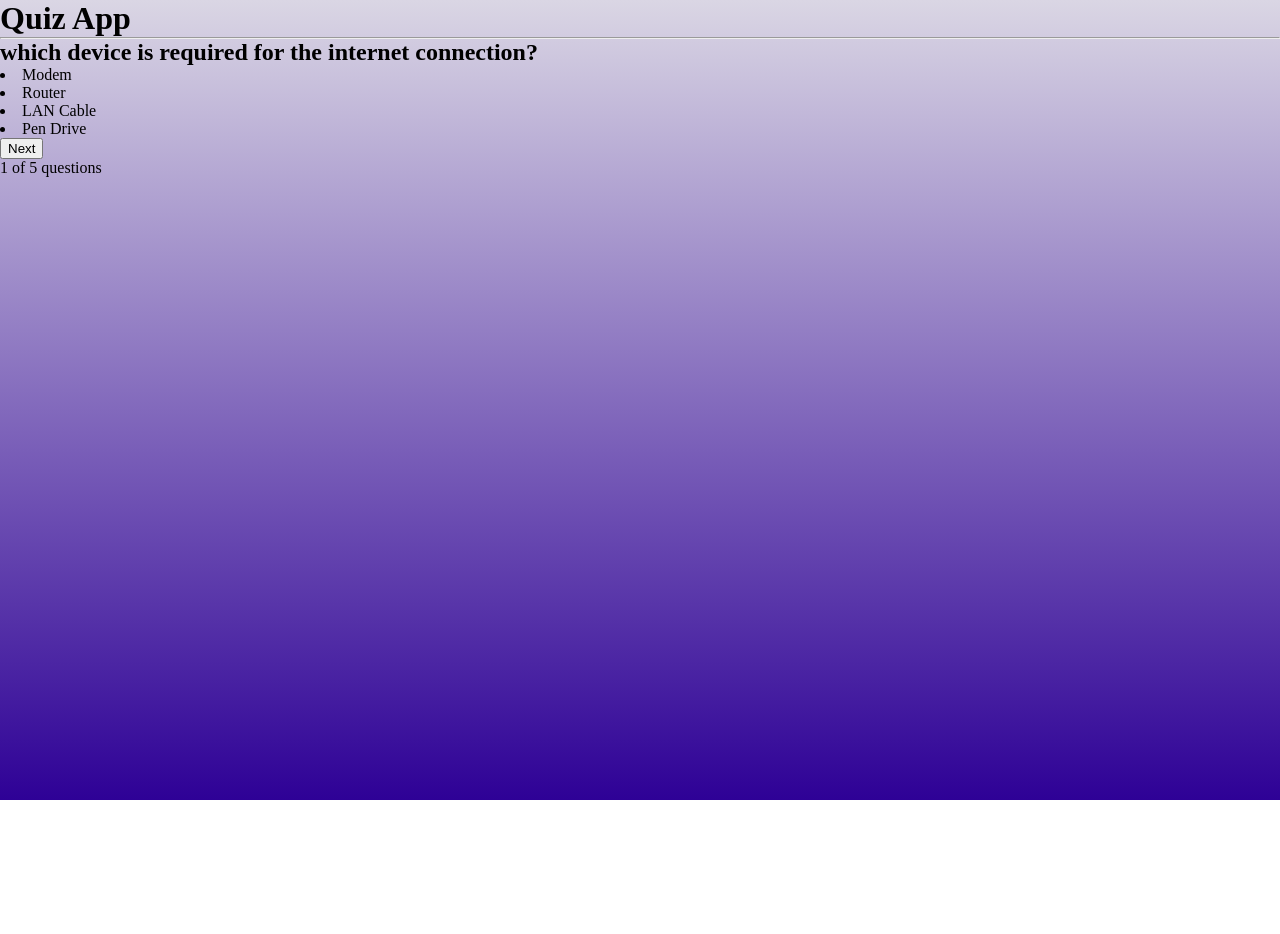
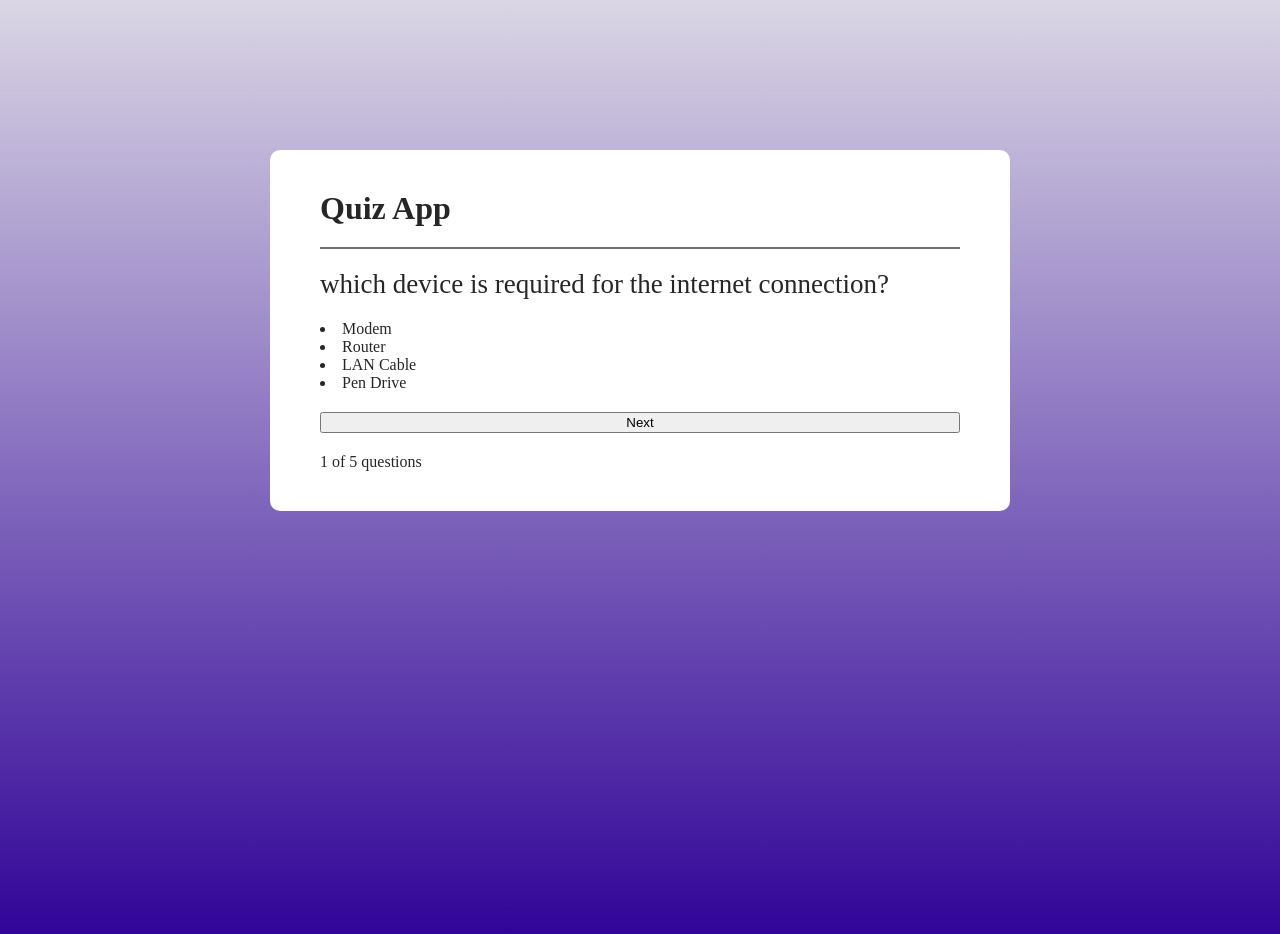
Before and after one commit to rjoealexsj/quiz-app, a React (Vite) app: page / in a window 1280 px wide. Shown: the top 934 px of the page. Before the commit the page ends 800 px from the top, so only its background shows below. Built offline with nearby package versions, Linux system fonts and the light colour scheme.

Commit message:
css commit

```diff
--- a/src/components/Quiz/Quiz.jsx
+++ b/src/components/Quiz/Quiz.jsx
@@ -3,7 +3,7 @@ import '../Quiz/Quiz.css';
 
 const Quiz = () => {
   return (
-    <div classname='container'>
+    <div className='container'>
 <h1>Quiz App</h1>
 <hr/>
 <h2>which device is required for the internet connection?</h2>
```
